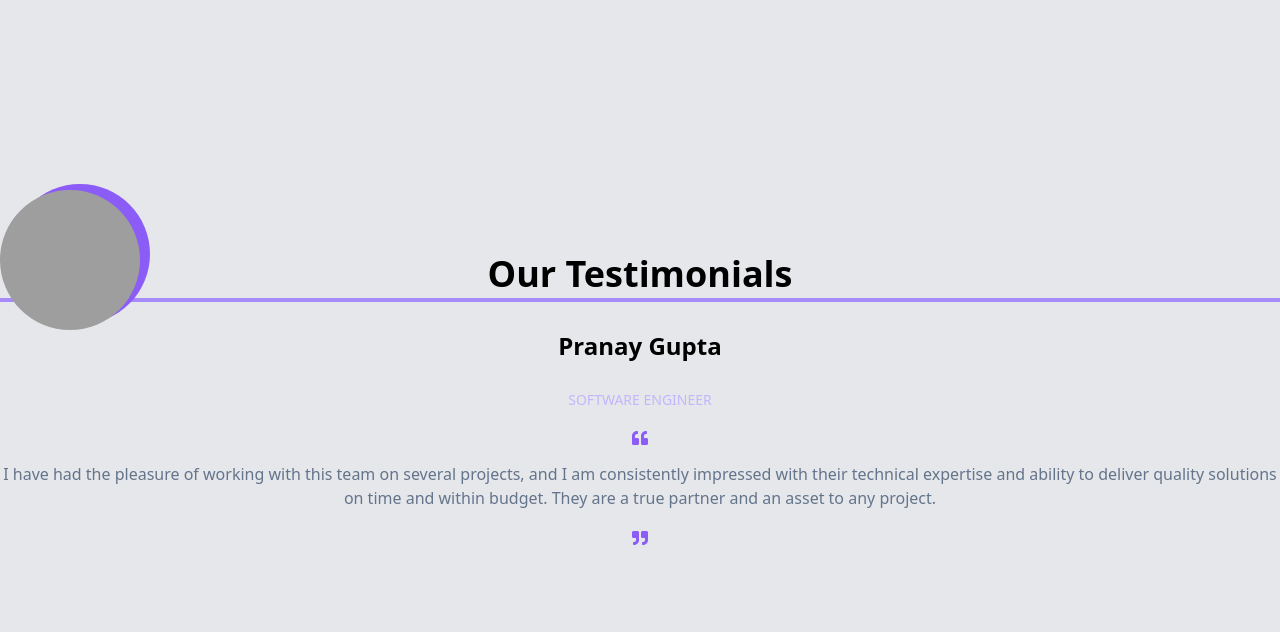
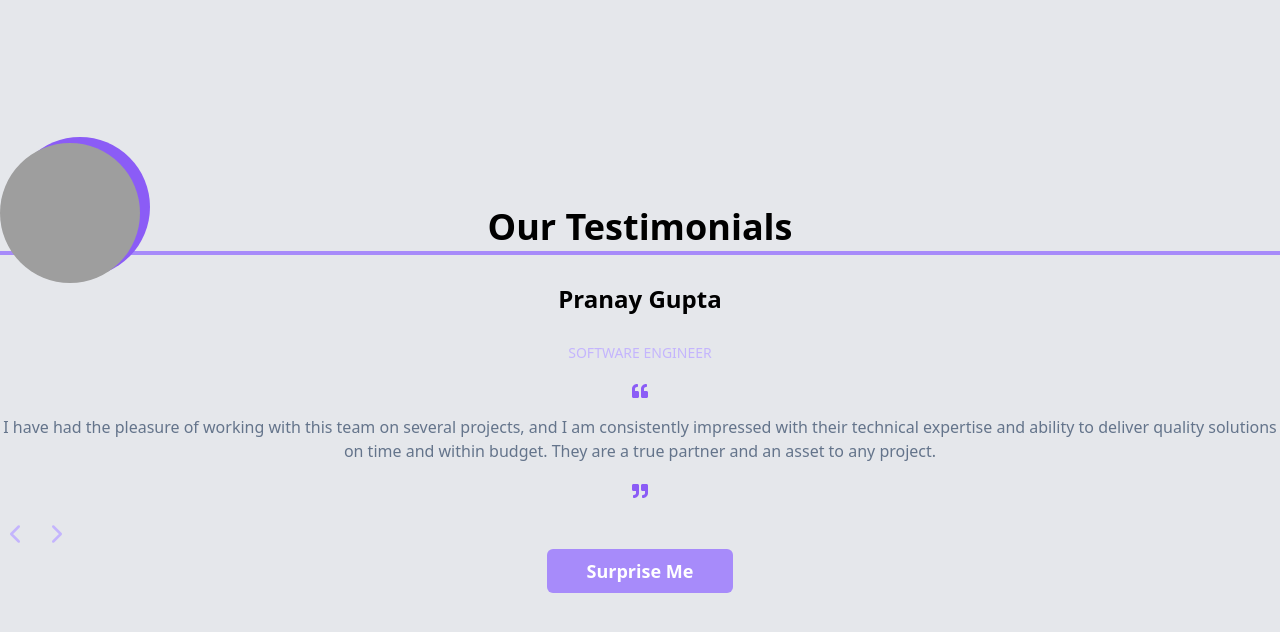
Before and after one commit to vaidehijadhav/testimonal, a React (Create React App) app: page / in a window 1280 px wide. Shown: the top 632 px of the page. Built offline with nearby package versions, Linux system fonts and the light colour scheme; grey boxes are pictures that could not be loaded.

Commit message:
create different functions

```diff
--- a/src/components/Testimonial.js
+++ b/src/components/Testimonial.js
@@ -1,10 +1,55 @@
-import React from "react";
+import React, { useState } from "react";
 import Card from "./Card";
+import { FiChevronLeft, FiChevronRight} from "react-icons/fi";
+
 
 const Testimonial = (props) => {
     let reviews = props.reviews;
+    const[index, setIndex] = useState(0);
+
+    function leftShiftHandler(){
+        if(index-1 < 0){
+            setIndex(reviews.length - 1);
+        }
+        else{
+            setIndex(index -1);
+        }
+    }
+
+    function rightShiftHandler(){
+        if(index + 1 >=reviews.length){
+            setIndex(0);
+        }
+        else{
+            setIndex(index + 1);
+        }
+    }
+
+    function surpriseHandler(){
+        let randomIndex = Math.floor(Math.random()*reviews.length);
+        setIndex(randomIndex);
+    }
+
     return(
-        <Card review={reviews[0]}></Card>
+        <div>
+            <Card review={reviews[0]}></Card>
+
+                <div className="flex text-3xl mt-5 gap-3 text-violet-300 font-bold mx-auto">
+                    <button onClick={leftShiftHandler} className="cursor-pointer hover:text-violet-500">
+                        <FiChevronLeft />
+                    </button>
+                    <button onClick={rightShiftHandler} className="cursor-pointer hover:text-violet-500">
+                        <FiChevronRight />
+                    </button>
+                </div>
+
+                <div>
+                    <button onClick={surpriseHandler} className="bg-violet-400 hover:bg-violet-500 transition-all duration-200
+                    cursor-pointer px-10 py-2 rounded-md font-bold text-white text-lg">
+                        Surprise Me
+                    </button>
+                </div>
+            </div>
     );
 };
 
```
